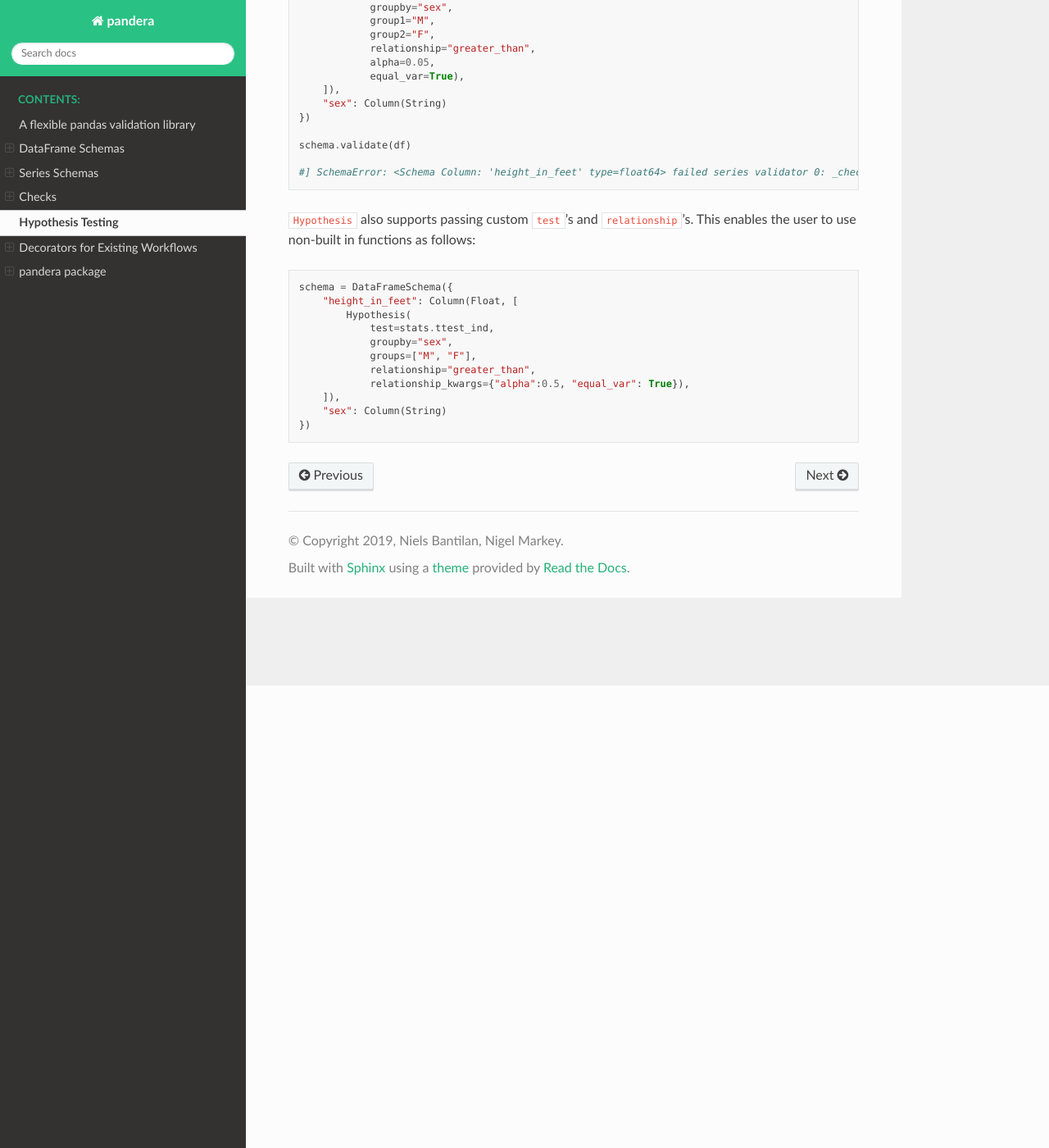
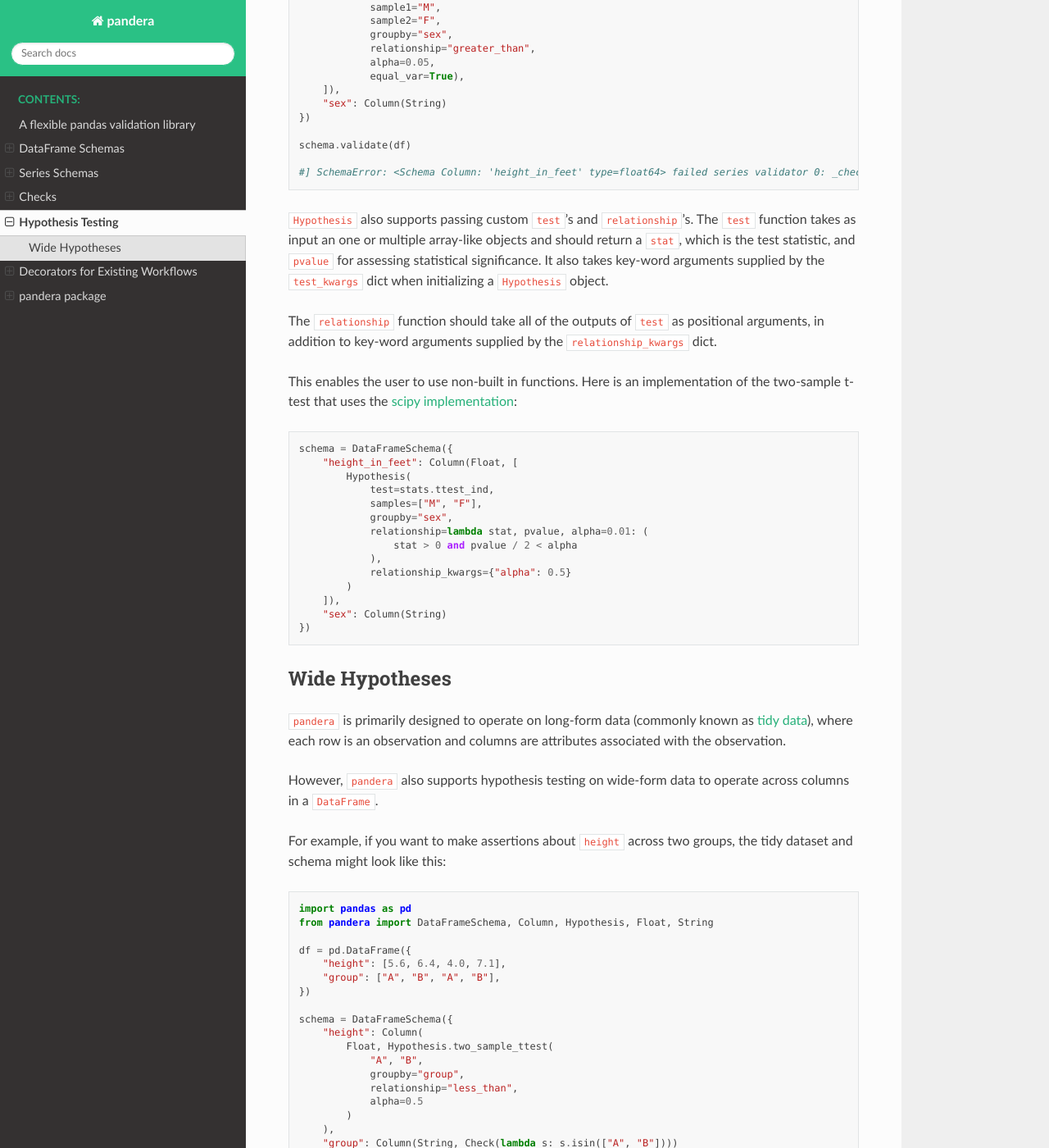
Before and after one commit to unionai-oss/pandera, a Sphinx documentation site: the page built from docs/source/hypothesis.rst, in a window 1280 px wide and 1400 px high, scrolled down 564 px. Shown: the whole window at 82% size. Built offline with Sphinx 7.4.7 and the Read the Docs theme 2.0.0, drawn with Linux system fonts in a browser that asks for light colours; some of the changed text lies outside the part shown.

Commit message:
add support for wide Hypothesis

```diff
--- a/docs/source/hypothesis.rst
+++ b/docs/source/hypothesis.rst
@@ -28,9 +28,9 @@
     schema = DataFrameSchema({
         "height_in_feet": Column(Float, [
             Hypothesis.two_sample_ttest(
+                sample1="M",
+                sample2="F",
                 groupby="sex",
-                group1="M",
-                group2="F",
                 relationship="greater_than",
                 alpha=0.05,
                 equal_var=True),
@@ -43,8 +43,19 @@
     #] SchemaError: <Schema Column: 'height_in_feet' type=float64> failed series validator 0: _check_fn
 
 
-``Hypothesis`` also supports passing custom ``test``'s and ``relationship``'s. This
-enables the user to use non-built in functions as follows:
+``Hypothesis`` also supports passing custom ``test``'s and ``relationship``'s.
+The ``test`` function takes as input an one or multiple array-like objects
+and should return a ``stat``, which is the test statistic, and ``pvalue`` for
+assessing statistical significance. It also takes key-word arguments supplied
+by the ``test_kwargs`` dict when initializing a ``Hypothesis`` object.
+
+The ``relationship`` function should take all of the outputs of ``test`` as
+positional arguments, in addition to key-word arguments supplied by the
+``relationship_kwargs`` dict.
+
+This enables the user to use non-built in functions. Here is an implementation
+of the two-sample t-test that uses the
+`scipy implementation <https://docs.scipy.org/doc/scipy/reference/generated/scipy.stats.ttest_ind.html>`_:
 
 .. code:: python
 
@@ -52,10 +63,79 @@
         "height_in_feet": Column(Float, [
             Hypothesis(
                 test=stats.ttest_ind,
+                samples=["M", "F"],
                 groupby="sex",
-                groups=["M", "F"],
-                relationship="greater_than",
-                relationship_kwargs={"alpha":0.5, "equal_var": True}),
+                relationship=lambda stat, pvalue, alpha=0.01: (
+                    stat > 0 and pvalue / 2 < alpha
+                ),
+                relationship_kwargs={"alpha": 0.5}
+            )
         ]),
         "sex": Column(String)
     })
+
+
+Wide Hypotheses
+---------------
+
+``pandera`` is primarily designed to operate on long-form data (commonly known
+as `tidy data <https://vita.had.co.nz/papers/tidy-data.pdf>`_), where each row
+is an observation and columns are attributes associated with the observation.
+
+However, ``pandera`` also supports hypothesis testing on wide-form data to
+operate across columns in a ``DataFrame``.
+
+For example, if you want to make assertions about ``height`` across two groups,
+the tidy dataset and schema might look like this:
+
+.. code:: python
+
+    import pandas as pd
+    from pandera import DataFrameSchema, Column, Hypothesis, Float, String
+
+    df = pd.DataFrame({
+        "height": [5.6, 6.4, 4.0, 7.1],
+        "group": ["A", "B", "A", "B"],
+    })
+
+    schema = DataFrameSchema({
+        "height": Column(
+            Float, Hypothesis.two_sample_ttest(
+                "A", "B",
+                groupby="group",
+                relationship="less_than",
+                alpha=0.5
+            )
+        ),
+        "group": Column(String, Check(lambda s: s.isin(["A", "B"])))
+    })
+
+    schema.validate(df)
+
+
+The equivalent wide-form schema would look like this:
+
+.. code:: python
+
+    import pandas as pd
+    from pandera import DataFrameSchema, Column, Hypothesis, Float
+
+    df = pd.DataFrame({
+        "height_A": [5.6, 4.0],
+        "height_B": [6.4, 7.1],
+    })
+
+    schema = DataFrameSchema(
+        columns={
+            "height_A": Column(Float),
+            "height_B": Column(Float),
+        },
+        # define checks at the DataFrameSchema-level
+        checks=Hypothesis.two_sample_ttest(
+            "height_A", "height_B",
+            relationship="less_than",
+            alpha=0.5
+        )
+    )
+
+    schema.validate(df)
```
Also changed, not shown: docs/source/checks.rst (+59 -1 lines), pandera/__init__.py (+23 -4 lines), 2 other files.
